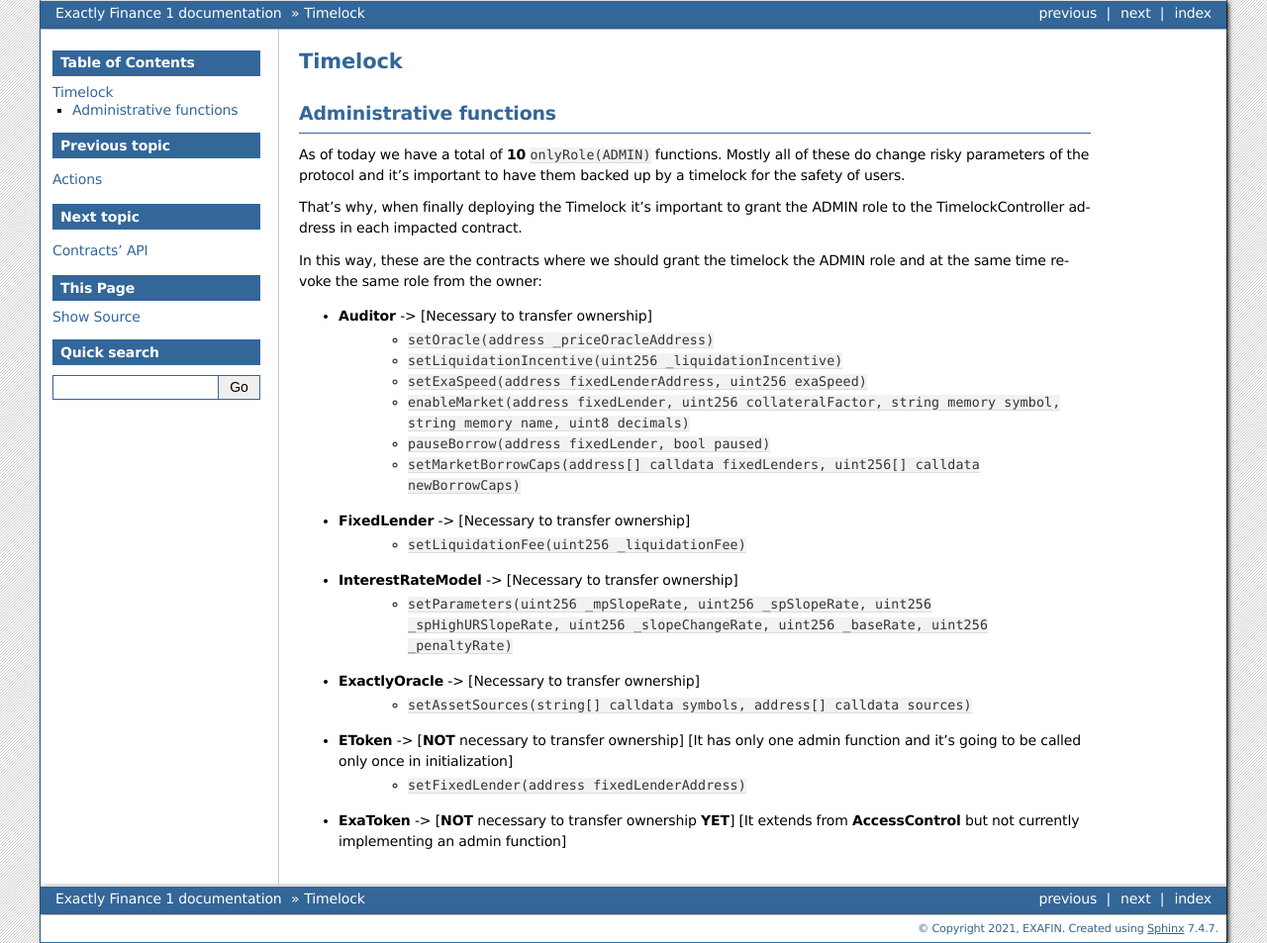
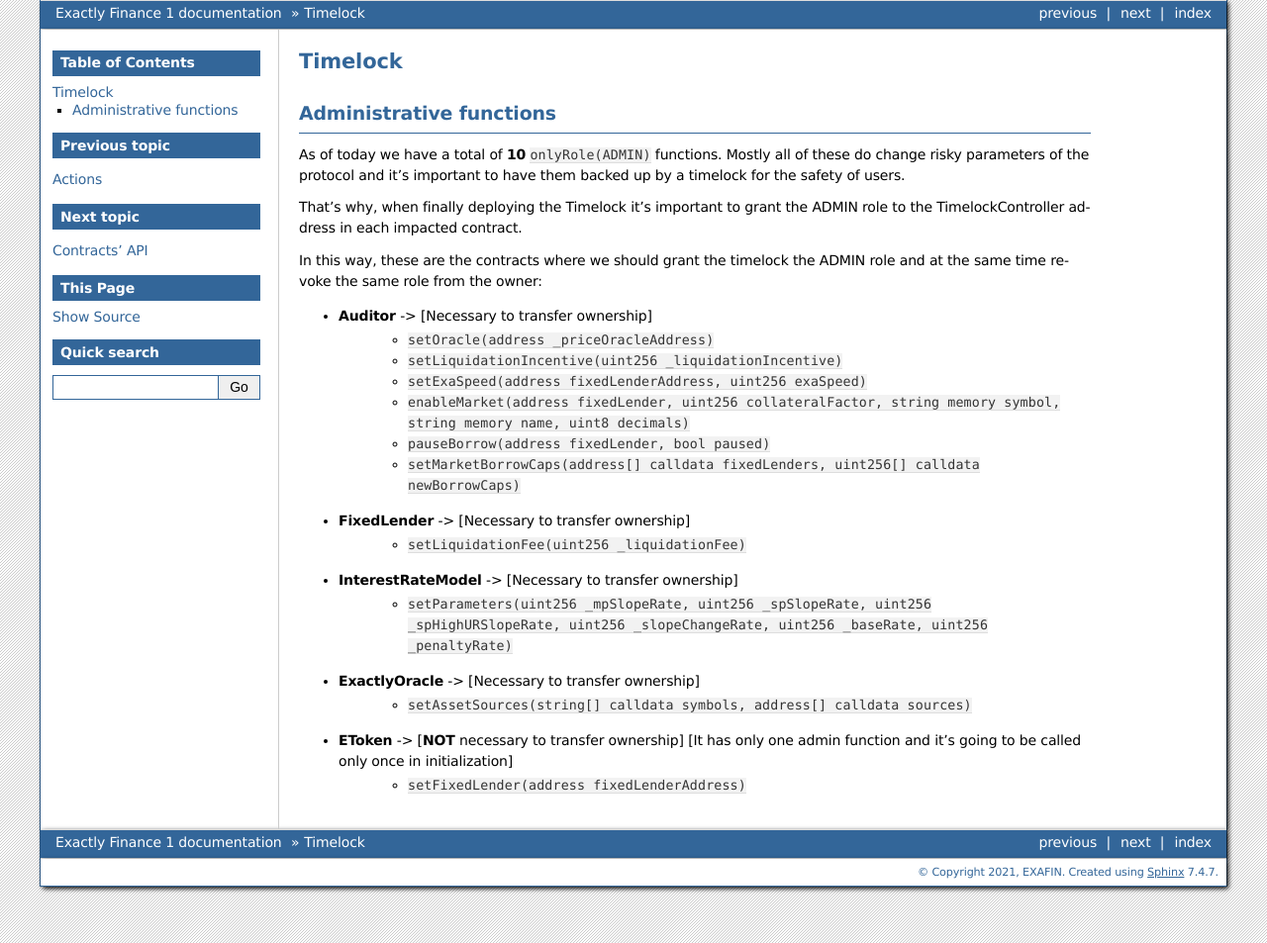
Before and after one commit to exactly/protocol, a Sphinx documentation site: the page built from docs/timelock-functions.rst, in a window 1280 px wide. Shown: the whole page at 99% size. Built offline with Sphinx 7.4.7, drawn with Linux system fonts in a browser that asks for light colours.

Commit message:
Removed ExaToken description from timelock-function.rst doc

```diff
--- a/docs/timelock-functions.rst
+++ b/docs/timelock-functions.rst
@@ -26,4 +26,3 @@
     - ``setAssetSources(string[] calldata symbols, address[] calldata sources)``
 - **EToken** -> [**NOT** necessary to transfer ownership] [It has only one admin function and it's going to be called only once in initialization]
     - ``setFixedLender(address fixedLenderAddress)``
-- **ExaToken** -> [**NOT** necessary to transfer ownership **YET**] [It extends from **AccessControl** but not currently implementing an admin function]
```
